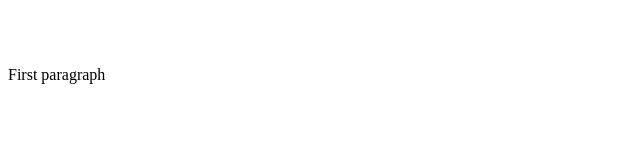
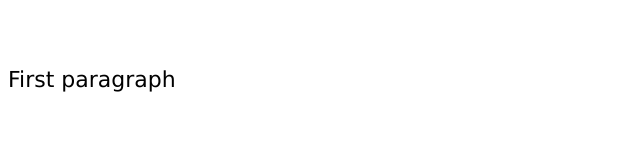
Before and after one commit to sirsasha78/first_project, a plain HTML site: page page1.html in a window 1280 px wide. Shown: the whole page, without its empty margins (0-640 px from the left). Drawn offline with Linux system fonts and the light colour scheme.

Commit message:
add some new features

```diff
--- a/page1.html
+++ b/page1.html
@@ -1,6 +1,7 @@
 <!DOCTYPE>
 <html>
 	<head>
+		<title>Page1 title</title>
 		<link rel="stylesheet" href="styles.css">
 	</head>
 <body>
--- a/styles.css
+++ b/styles.css
@@ -2,3 +2,7 @@ h1 {
   color: white;
   text-align: center;
 }
+p {
+  font-family: verdana;
+  font-size: 22px;
+}
```
Also changed, not shown: page2.html (+1 -0 lines).
